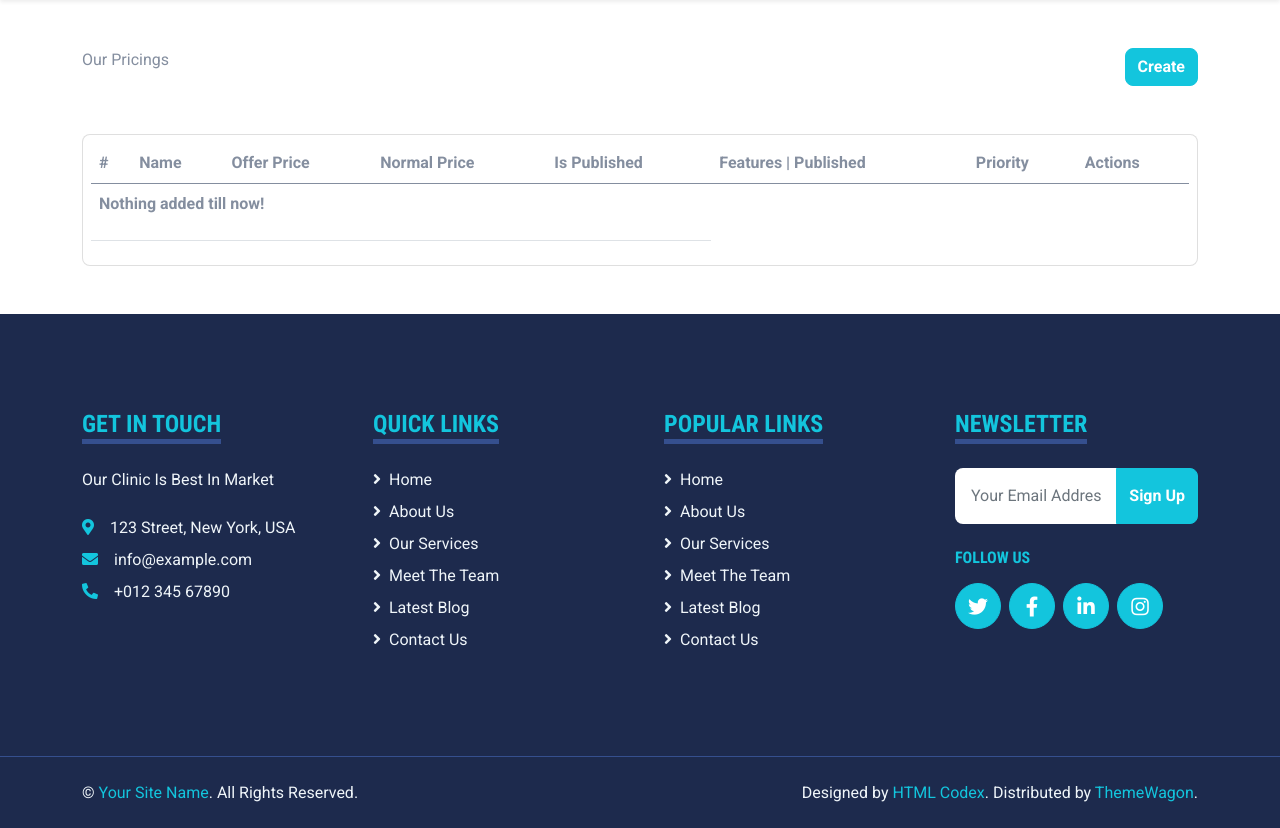
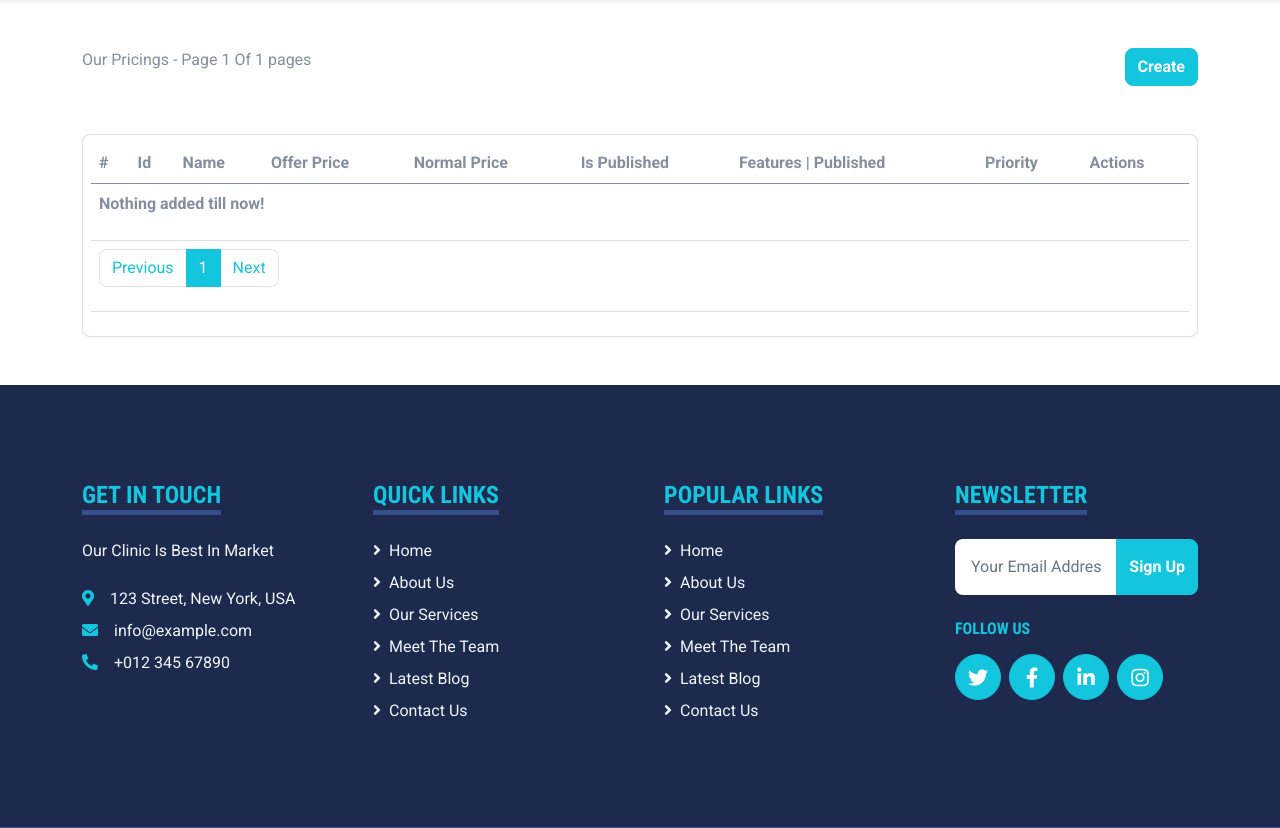
Before and after one commit to sedaisagar/django-basic, a Django app: page /pricings in a window 1280 px wide. Shown: the part 128-956 px from the top of the page. Before the commit the page ends 930 px from the top, so only its background shows below. Run offline with Django 4.2, Linux system fonts and the light colour scheme; data that the repository does not hold is empty; some libraries are stand-ins or nearby versions.

Commit message:
update::>>till paginator

```diff
--- a/core/benchmark_middleware.py
+++ b/core/benchmark_middleware.py
@@ -38,8 +38,11 @@ def benchmark(get_response):
             total_queries,
             "Total time",
             total_time,
-            "<<<<<<<<<<",
+            "<<<<<<<<<<\n",
         )
+
+        # for i in connection.queries:
+        #     print(i, "\n")
 
         return response
 
--- a/custom_pages/c_views.py
+++ b/custom_pages/c_views.py
@@ -3,9 +3,9 @@ from django.shortcuts import get_object_or_404, redirect, render
 from django.views import generic
 
 from pricings.forms import FeaturesInlineFormSet, OurPricingForm
-from pricings.models import OurPricings
+from pricings.models import Features, OurPricings
 from django.urls import reverse_lazy, reverse
-
+from django.db.models import Count, Case,Q,F
 
 class PricingUtils:
     def pricing_create_or_update(self, request, pk=None):
@@ -54,9 +54,28 @@ class PricingList(generic.ListView):
     # template_name
 
     # model = OurPricings
-    queryset = OurPricings.objects.all().order_by("-priority")
+    queryset = OurPricings.objects.prefetch_related(
+        'features').annotate(
+            published_features_count=Count('features',filter=Q(features__published=True)),
+            all_features_count=Count('features'),
+        ).all().order_by("-priority")
+
+    # queryset = OurPricings.objects.all().order_by("-priority")
     template_name = "custom-admin/pricings.html"
+    ordering = ["id"]
+    paginate_by = 10
 
+    def get_queryset(self):
+        # items = Features.objects.all().select_related("pricing")
+
+        # for i in items:
+        #     print(i.pricing)
+
+        return super().get_queryset()
+
+    def get_context_data(self, **kwargs):
+        data =  super().get_context_data(**kwargs)
+        return data
 
 class PricingCreate(generic.CreateView, PricingUtils):
     # queryset
--- a/pricings/models.py
+++ b/pricings/models.py
@@ -17,3 +17,5 @@ class Features(CommonModel):
 
     class Meta:
         db_table = "pricing_features"
+
+# Eager, Lazy
--- a/templates/custom-admin/pricings.html
+++ b/templates/custom-admin/pricings.html
@@ -3,7 +3,7 @@
 <div class="container mt-5">
 
     <div class="d-flex justify-content-between my-5">
-        <span>Our Pricings</span>
+        <span>Our Pricings - Page {{page_obj.number}} Of {{page_obj.paginator.num_pages}} pages </span>
         <a class="btn btn-primary" href="{% url 'pricings-create' %}">Create</a>
     </div>
     <div class="card p-2">
@@ -11,6 +11,7 @@
             <thead>
                 <tr>
                     <th scope="col">#</th>
+                    <th scope="col">Id</th>
                     <th scope="col">Name</th>
                     <th scope="col">Offer Price</th>
                     <th scope="col">Normal Price</th>
@@ -24,24 +25,54 @@
                 {% for i in object_list %}
                 <tr>
                     <th scope="row">{{forloop.counter}}</th>
+                    <th scope="row">{{i.id}}</th>
                     <td>{{i.name}}</td>
                     <td>{{i.offer_price}}</td>
                     <td>{{i.normal_price}}</td>
                     <td>{% if i.published %} Yes {% else %} No {% endif %}</td>
-                    <td>{{i.features.count}} | {{i|pub_count}}</td>
+                    <!-- {% comment %} <td>{{i.features.count}} | {{i|pub_count}}</td> {% endcomment %} -->
+
+                    <td>{{i.all_features_count}} | {{i.published_features_count}}</td>
                     <td>{{i.priority}}</td>
                     <td>
                         <a class="btn btn-primary" href="{% url 'pricings-edit' i.pk %}">Edit</a>
                         <a class="btn btn-primary" href="{% url 'pricings-delete' i.pk %}">Delete</a>
                     </td>
                 </tr>
+
                 {% empty %}
                 <tr>
-                    <td colspan="5">
+                    <td colspan="9">
                         <p><strong>Nothing added till now!</strong></p>
                     </td>
                 </tr>
                 {% endfor %}
+                <tr align="center">
+                    <td colspan="9">
+                        <nav aria-label="Page navigation example">
+                            <ul class="pagination">
+                                <li class="page-item"><a class="page-link" {% if page_obj.has_previous %}
+                                        href="{% url 'pricings' %}?page={{page_obj.previous_page_number}}"
+                                        {% endif %}>Previous</a></li>
+
+                                {% for i in page_obj.paginator.page_range %}
+                                <li class="page-item {% if page_obj.number == i %} active {% endif %}"><a
+                                        class="page-link"
+                                    {% if page_obj.number == i %}
+                                    {% else %}
+                                        href="{% url 'pricings' %}?page={{i}}"
+                                    {% endif %}>
+                                    {{i}}
+                                    </a>
+                                 </li>
+                                {% endfor %}
+                                <li class="page-item"><a class="page-link" {% if page_obj.has_next %}
+                                        href="{% url 'pricings' %}?page={{page_obj.next_page_number}}"
+                                        {% endif %}>Next</a></li>
+                            </ul>
+                        </nav>
+                    </td>
+                </tr>
             </tbody>
         </table>
     </div>
```
